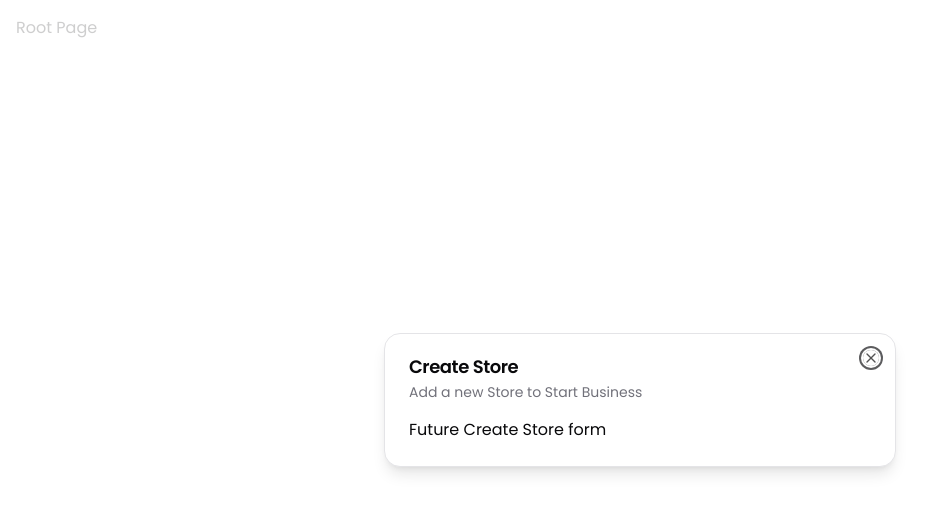
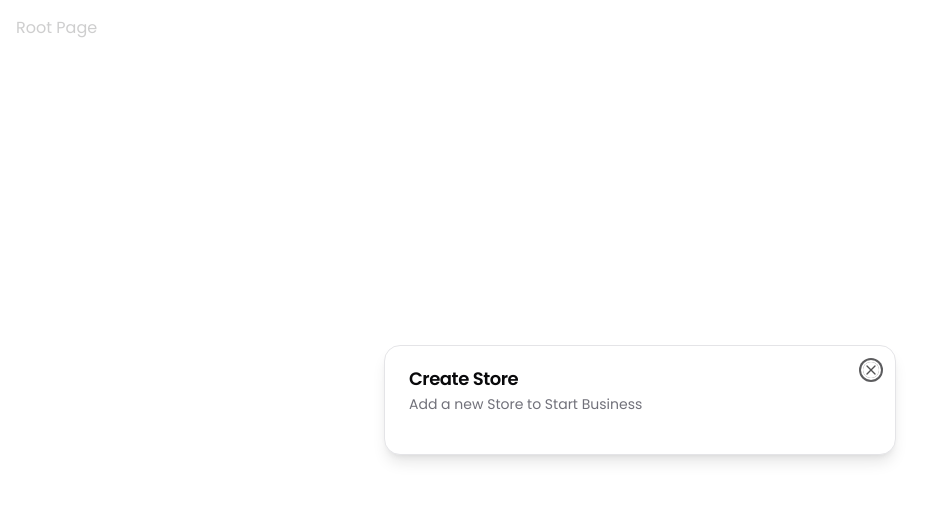
Before and after one commit to GMKrishna99/e-com-admin-dashboard, a Next.js app: page / in a window 1280 px wide. Shown: the top 512 px of the page, without its empty margins (0-942 px from the left). Built offline with nearby package versions, Linux system fonts and the light colour scheme.

Commit message:
chore : added comments

```diff
--- a/components/modals/store-modal.tsx
+++ b/components/modals/store-modal.tsx
@@ -2,13 +2,14 @@
 
 import { Modal } from "@/components/ui/modal";
 import { useStoreModal } from "@/hooks/use-store-modal";
+import * as z from "zod";
 
 /**
  * Component representing a modal for creating a new store.
  * It utilizes the useStoreModal custom hook to manage modal state.
- *
- * @returns {JSX.Element} - JSX element representing the StoreModal component.
  */
+
+const formSchema = z;
 export const StoreModal = () => {
   // Using the useStoreModal hook to access modal state and functions.
   const storeModal = useStoreModal();
@@ -20,9 +21,8 @@ export const StoreModal = () => {
       description="Add a new Store to Start Business"
       isOpen={storeModal.isOpen}
       onClose={storeModal.onClose}
-    >
-      {/* Placeholder content for the future Create Store form. */}
-      Future Create Store form
-    </Modal>
+    ></Modal>
   );
 };
+
+109;
```
